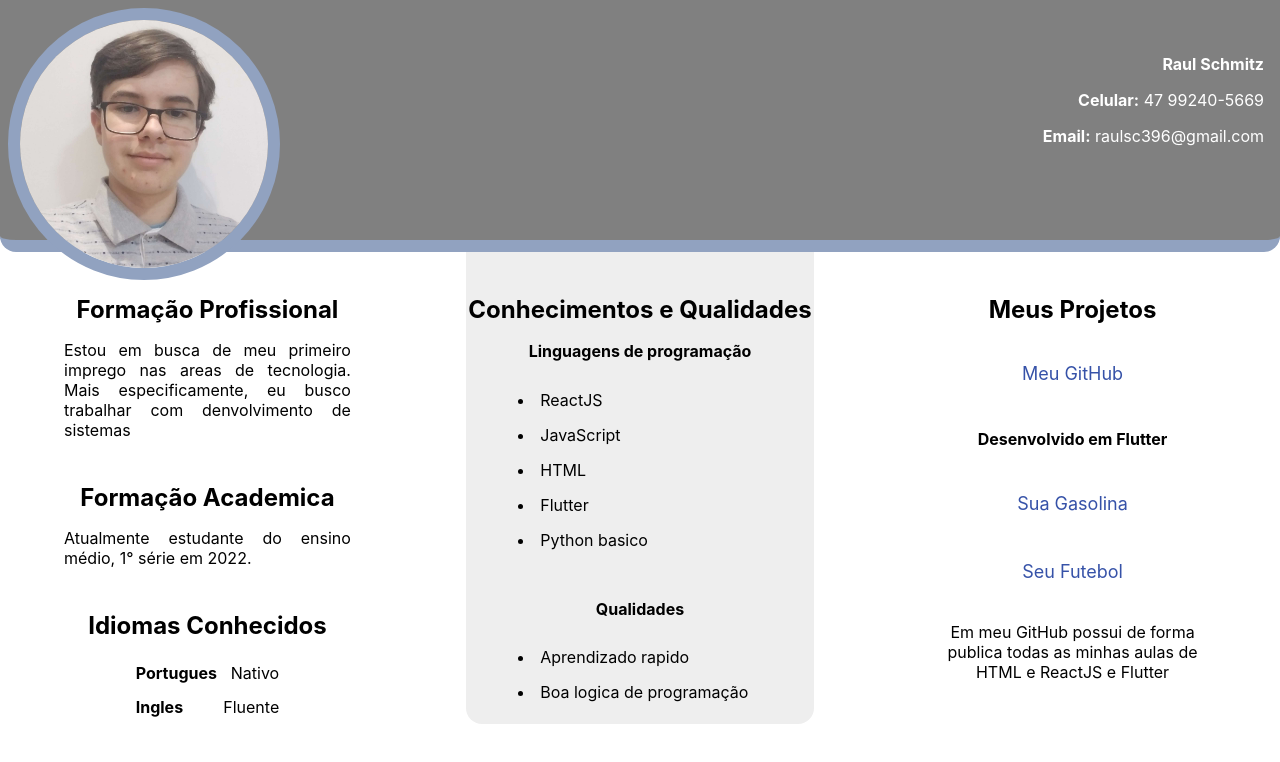
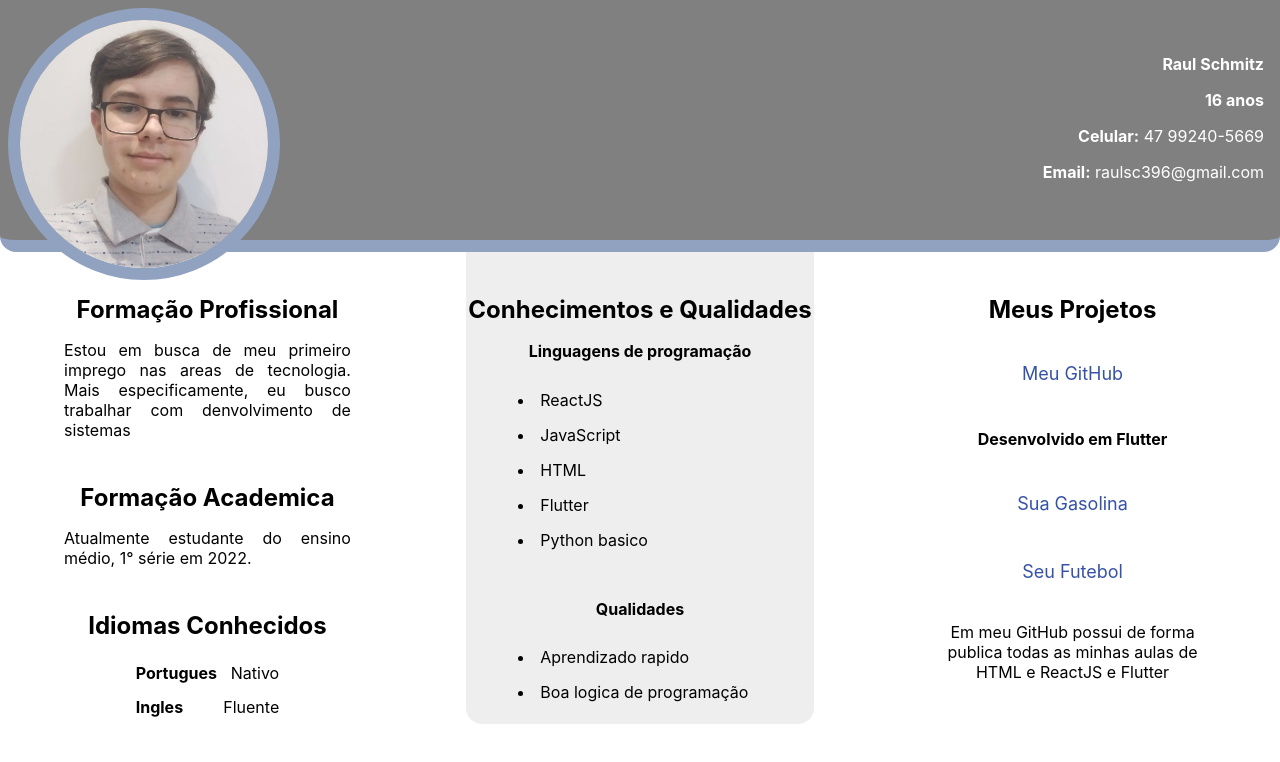
Before and after one commit to raul3963/curriculo, a React (Create React App) app: page / in a window 1280 px wide. Shown: the top 762 px of the page. Built offline with nearby package versions, Linux system fonts and the light colour scheme.

Commit message:
last last changes

```diff
--- a/src/App.js
+++ b/src/App.js
@@ -15,6 +15,7 @@ function App() {
         </div>
         <div id='topRightInfo'>
           <p className='infotop'><b>Raul Schmitz</b></p>
+          <p className='infotop'><b>16 anos</b></p>
           <p className='infotop'><b>Celular:</b> 47 99240-5669</p>
           <p className='infotop'><b>Email:</b> raulsc396@gmail.com</p>
         </div>
```
